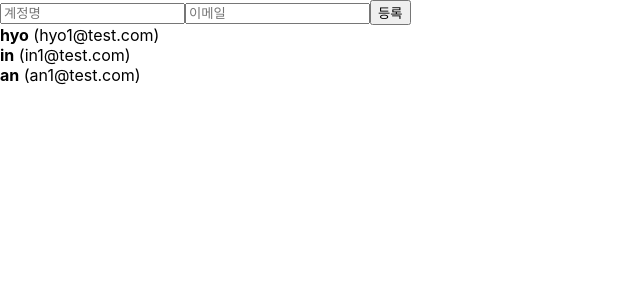
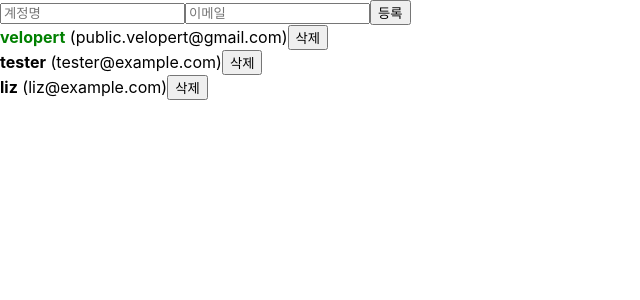
Before and after one commit to kjr04205/WEB-Function-Prototype, a React (Create React App) app: page / in a window 1280 px wide. Shown: the top 300 px of the page, without its empty margins (0-640 px from the left). Built offline with nearby package versions, Linux system fonts and the light colour scheme.

Commit message:
배열 업데이트,삭제 prototype

```diff
--- a/src/App.js
+++ b/src/App.js
@@ -18,18 +18,21 @@ function App() {
   const [users, setUsers] = useState([
     {
       id: 1,
-      username: 'hyo',
-      email: 'hyo1@test.com'
+      username: 'velopert',
+      email: 'public.velopert@gmail.com',
+      active: true
     },
     {
       id: 2,
-      username: 'in',
-      email: 'in1@test.com'
+      username: 'tester',
+      email: 'tester@example.com',
+      active: false
     },
     {
       id: 3,
-      username: 'an',
-      email: 'an1@test.com'
+      username: 'liz',
+      email: 'liz@example.com',
+      active: false
     }
   ]);
 
@@ -40,14 +43,27 @@ function App() {
       username,
       email
     };
-    setUsers([...users, user]);
+    setUsers(users.concat(user));
+
     setInputs({
       username: '',
       email: ''
     });
     nextId.current += 1;
-  }
+  };
 
+  const onRemove = id => {
+    // user.id 가 파라미터로 일치하지 않는 원소만 추출해서 새로운 배열을 만듬
+    // = user.id 가 id 인 것을 제거함
+    setUsers(users.filter(user => user.id !== id));
+  };
+  const onToggle = id => {
+    setUsers(
+      users.map(user =>
+        user.id === id ? { ...user, active: !user.active } : user
+      )
+    );
+  };
   return (
     <>
       <CreateUser
@@ -56,7 +72,7 @@ function App() {
         onChange={onChange}
         onCreate={onCreate}
       />
-      <UserList users={users} />
+      <UserList users={users} onRemove={onRemove} onToggle={onToggle} />
     </>
   );
 }
--- a/src/UserList.js
+++ b/src/UserList.js
@@ -1,31 +1,37 @@
 import React from 'react';
 
-function User({ user }) {
+function User({ user, onRemove, onToggle }) {
   return (
     <div>
-            <b>{user.username}</b> <span>({user.email})</span>
+      <b
+        style={{
+          cursor: 'pointer',
+          color: user.active ? 'green' : 'black'
+        }}
+        onClick={() => onToggle(user.id)}
+      >
+        {user.username}
+      </b>
+      &nbsp;
+      <span>({user.email})</span>
+      <button onClick={() => onRemove(user.id)}>삭제</button>
     </div>
-    )
+  );
 }
 
-function UserList({users}) {
-
+function UserList({ users, onRemove, onToggle }) {
   return (
-
     <div>
-            {/* <User user={users[0]} />
-                <User user={users[1]} />
-                <User user={users[2]} /> */}
       {users.map(user => (
-                <User user={user} key={users.id} />
+        <User
+          user={user}
+          key={user.id}
+          onRemove={onRemove}
+          onToggle={onToggle}
+        />
       ))}
-            {/* 고유값이 없다면 Index를 활용 가능
-                {users.map((user, index) => (
-                    <User user={user} key={index} />
-                ))} */}
     </div>
-
-    )
+  );
 }
 
 export default UserList;
```
Lines whose indentation alone changed are shown as unchanged.
